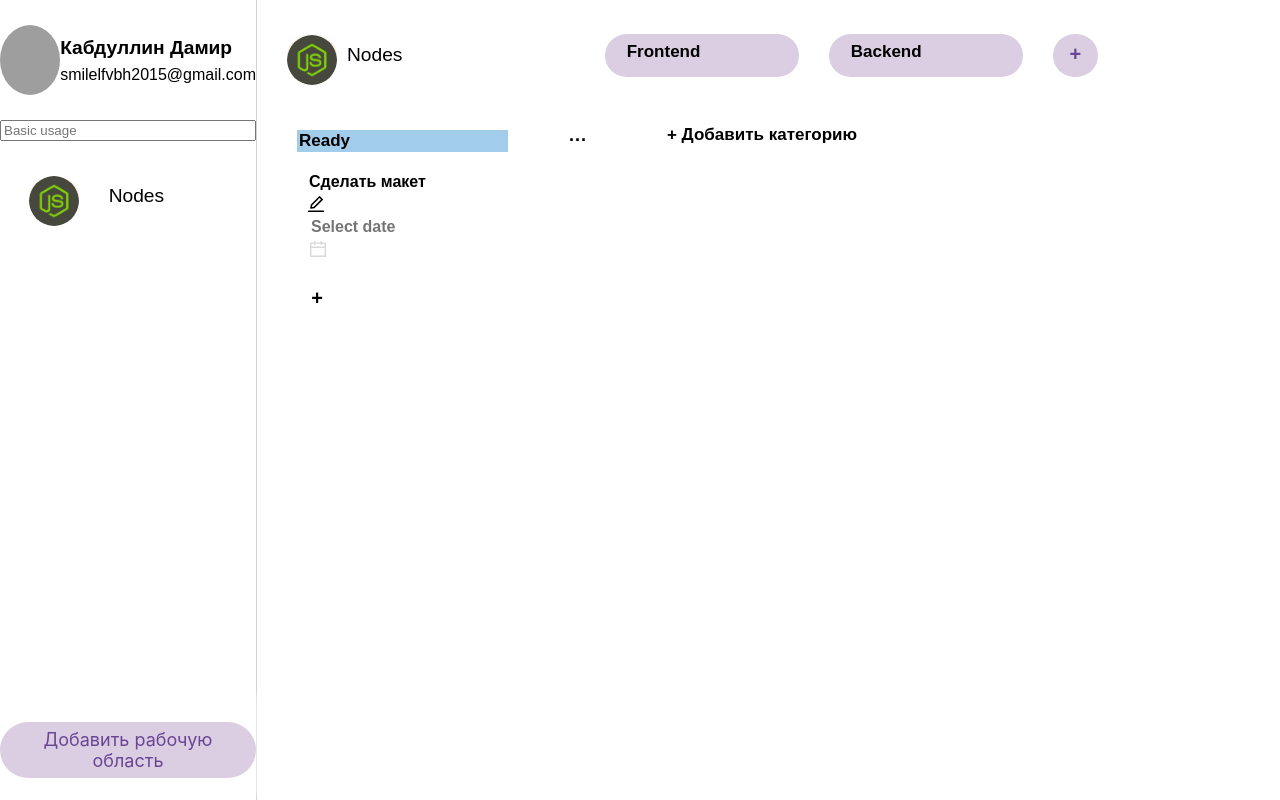
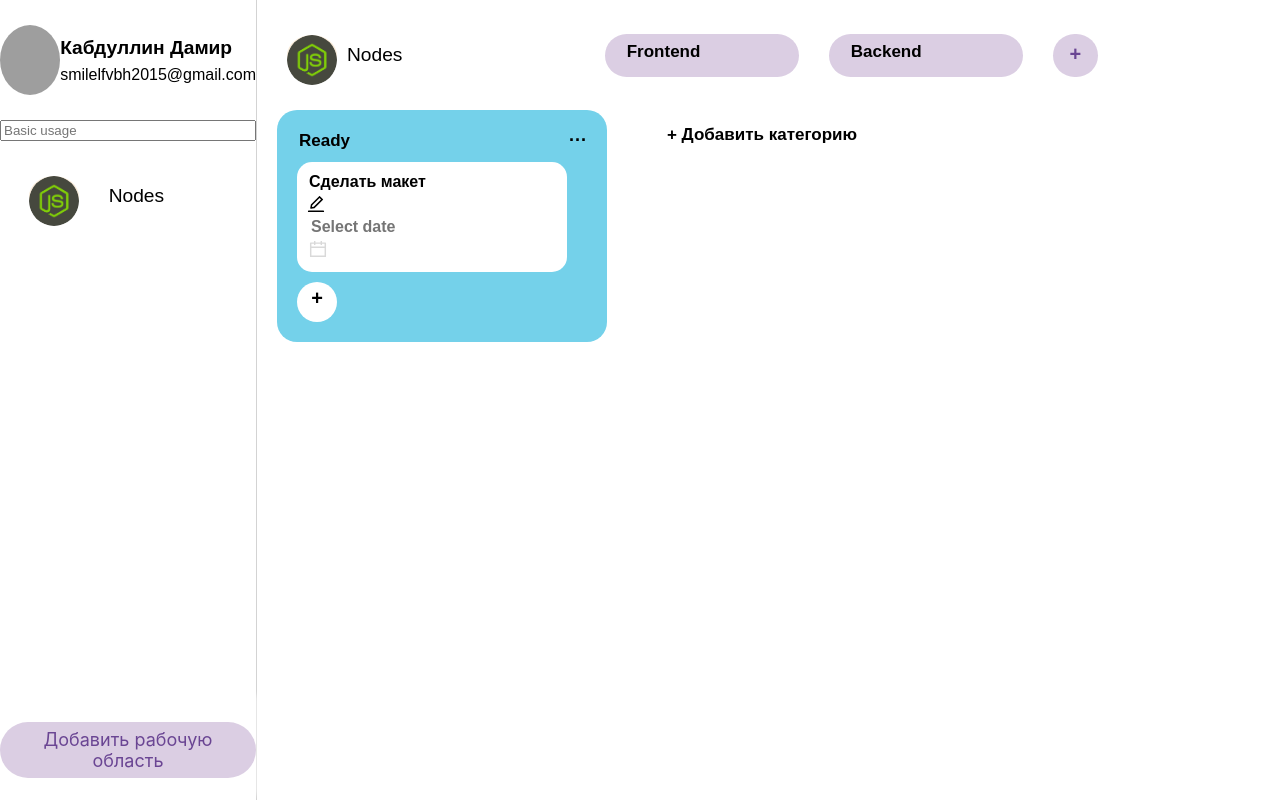
Before and after one commit to cullnan/nodex_exam, a React (Create React App) app: page / in a window 1280 px wide. Built offline with nearby package versions, Linux system fonts and the light colour scheme; grey boxes are pictures that could not be loaded; the HTML template or start-up script is replaced by a standard one.

Commit message:
Update Categories.js

```diff
--- a/src/components/Categories.js
+++ b/src/components/Categories.js
@@ -1,6 +1,8 @@
 import { observer } from "mobx-react-lite";
 import workspaceStore from "../data/stores/workspaceStore";
 import Tasks from "./Tasks";
+import { BgColorsOutlined, UserOutlined, DeleteOutlined } from '@ant-design/icons';
+import {  Dropdown, Menu, Space } from 'antd';
 
 
 const handleClickCategory = async (workIndex, deskIndex, item) =>{
@@ -9,25 +11,70 @@ const handleClickCategory = async (workIndex, deskIndex, item) =>{
     workspaceStore.addCategory(workIndex, deskIndex, item)
 }
 
-
 const Category = observer(( ) => {
     const categorysArr = []
 
     let sWorkspace = workspaceStore.workspaces.findIndex(item => item.id === workspaceStore.selectedWorkspace);
     let sDesk = workspaceStore.workspaces[sWorkspace].desks.findIndex(item => item.id === workspaceStore.selectedDesk);
+    let colors = ['#E4D5D3', '#F1B2DC', '#BF9BDE', '#74D1EA', '#9DE7D7', '#F2F0A1', '#FCAEBB']
+    let colorMenuItems = []
+
+    for(let i = 0; i< colors.length; i++){
+        colorMenuItems.push({label: colors[i], key: i+1, icon: <div style={{backgroundColor: colors[i], width: '40px', height: '20px'}}></div> })
+    }
+
+    const handleMenuClick = (e, i) => {
+        workspaceStore.workspaces[sWorkspace].desks[0].categories[i].color = colors[e.key-1]
+    }
+
+    const colorDropdown = (i) => (
+
+        <Menu
+        onClick={(e) => handleMenuClick(e, i)}
+        items={ colorMenuItems }
+    />
+    );
+
+    const dropdown = (i) => (
+        <Menu
+        items={[
+        {
+            label: <Dropdown overlay={colorDropdown(i)} placement="bottomLeft">
+                    <Space>
+                        Изменить обводку
+                    </Space>
+                    </Dropdown>,
+            key: '1',
+            icon: <BgColorsOutlined />,
+        },
+        {
+            label: <div onClick={() => workspaceStore.deleteCategory(sWorkspace, sDesk, workspaceStore.workspaces[sWorkspace].desks[sDesk].categories[i].id)}>Удалить</div>,
+            key: '2',
+            icon: <DeleteOutlined onClick={() => workspaceStore.deleteCategory(sWorkspace, sDesk, workspaceStore.workspaces[sWorkspace].desks[sDesk].categories[i].id)} />,
+        },
+        ]}
+    />
+    );
 
     if(workspaceStore.workspaces[sWorkspace].desks.length != 0 && workspaceStore.workspaces[sWorkspace].desks[0].categories.length != 0){
         for(let i = 0; i < workspaceStore.workspaces[sWorkspace].desks[sDesk].categories.length; i++){
-            categorysArr.push(<div className="category">
+            categorysArr.push(<div className="category" style={{background: workspaceStore.workspaces[sWorkspace].desks[0].categories[i].color}}>
             <div className="category_head">
                 <div className="category_title">
                     <input type="text" name="" id="" value={workspaceStore.workspaces[sWorkspace].desks[sDesk].categories[i].title}
+                    style={{background: workspaceStore.workspaces[sWorkspace].desks[0].categories[i].color}}
                     onChange={(event) => {
                         workspaceStore.setCategoryTitle(sWorkspace,
                         sDesk ,i ,event.target.value)
                         }}/>
                 </div>
-                <div className="category_edit">···</div>
+                <div className="category_edit">
+                <Dropdown overlay={dropdown(i)}>
+                        <Space>
+                            ···
+                        </Space>
+                </Dropdown>
+                </div>
             </div>
              <Tasks sWorkspace={sWorkspace} sDesk={sDesk} categoryIndex={i}/>
             </div>
@@ -40,7 +87,7 @@ const Category = observer(( ) => {
             {
                 categorysArr
             }
-            <button className="add_category" onClick={async () => handleClickCategory(sWorkspace, sDesk, {id: Date.now(), title: "New category", tasks: [] })}>+ Добавить категорию</button>
+            <button className="add_category" onClick={async () => handleClickCategory(sWorkspace, sDesk, {id: Date.now(), title: "New category", tasks: [] , color: colors[Math.floor(Math.random() * colors.length)] })}>+ Добавить категорию</button>
         </div>
     )
 });
```
